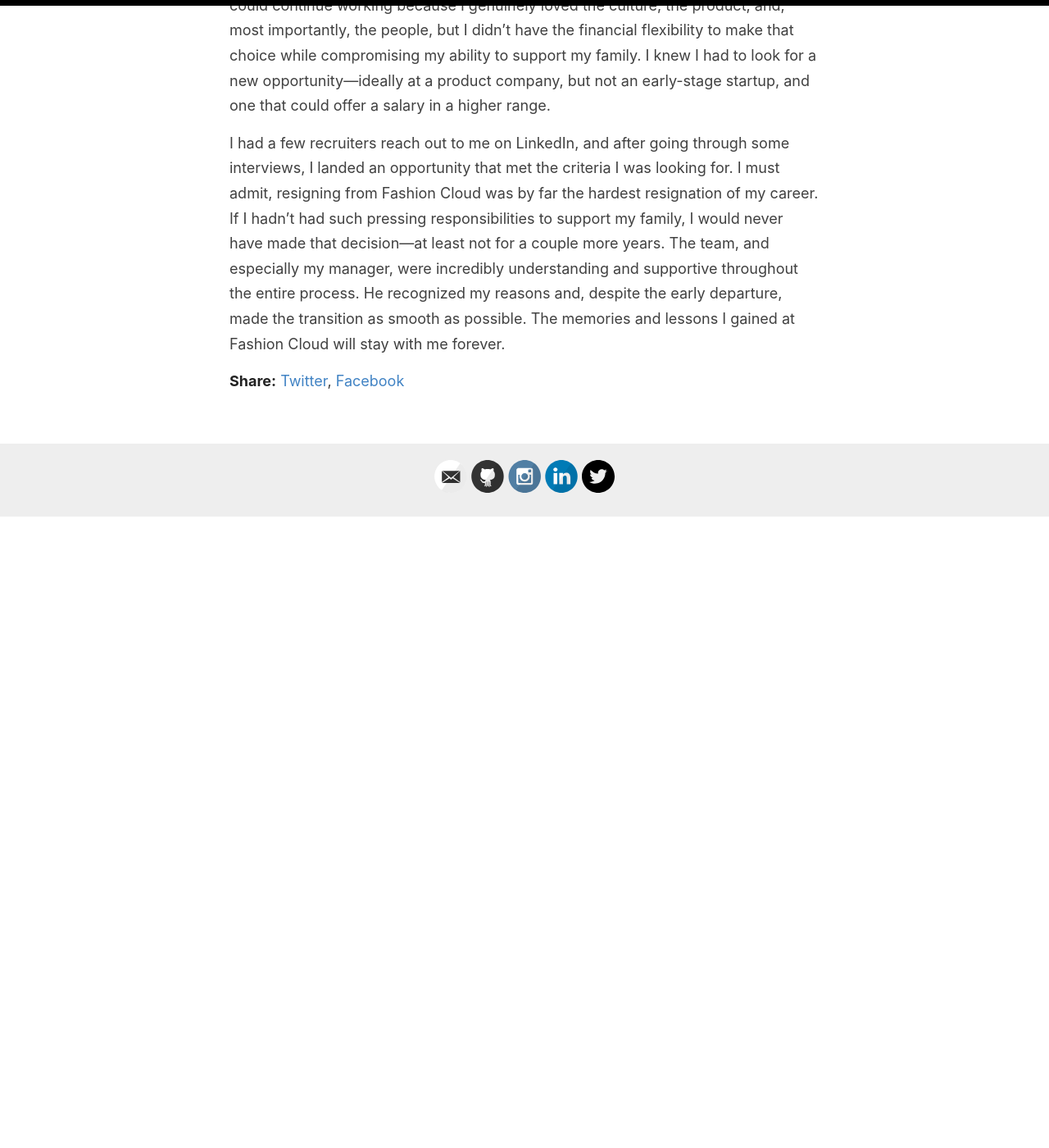
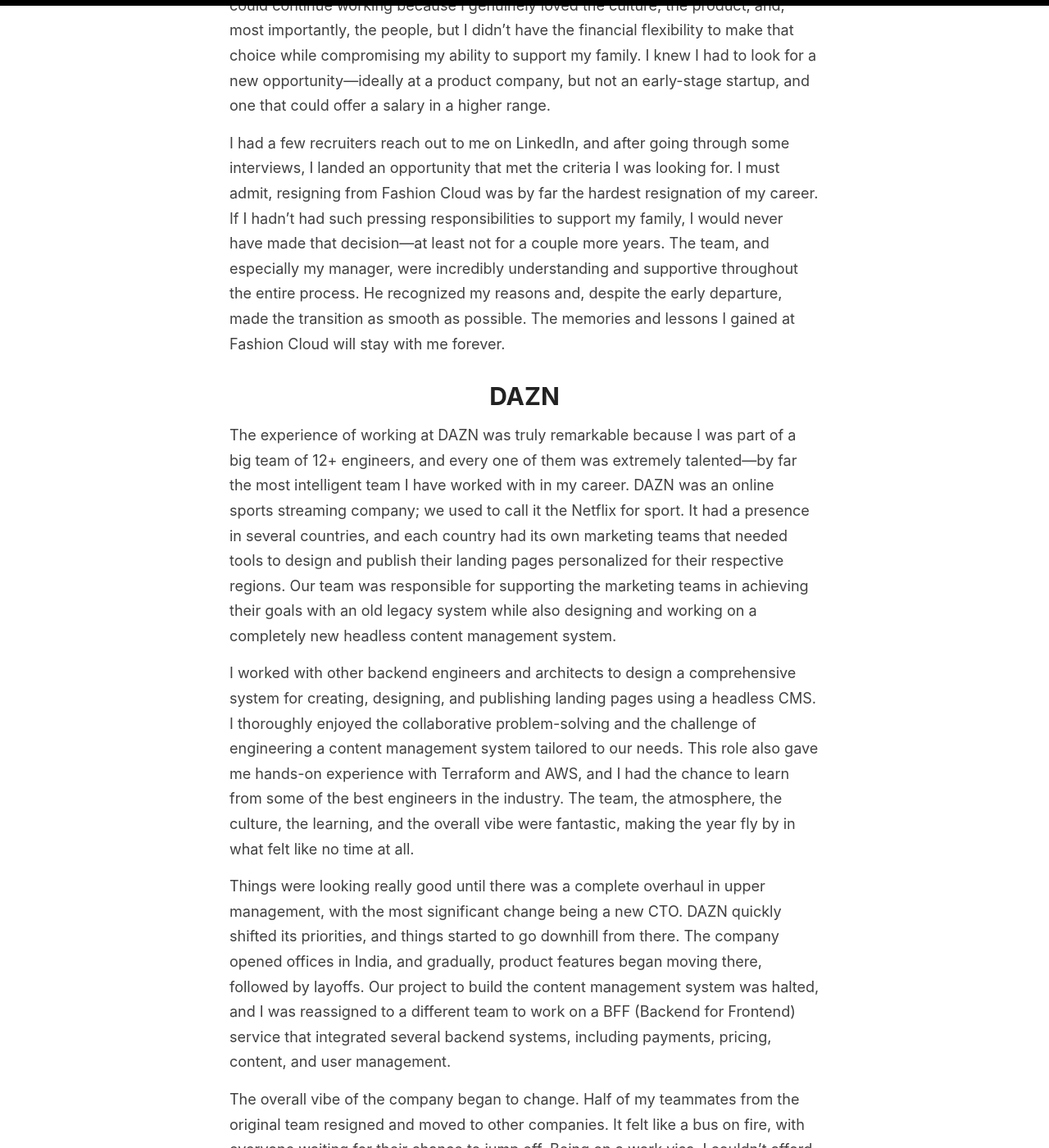
Before and after one commit to Ubaidbutt/ubaidbutt.github.io, a Jekyll site: the page built from _posts/2024-11-24-job-change.md, in a window 1280 px wide and 1400 px high, scrolled down 3601 px. Shown: the whole window at 82% size. Built offline with Jekyll 4.4.1, drawn with Linux system fonts in a browser that asks for light colours; before the commit the page ends 4231 px from its top, so only the background shows below that; some of the changed text lies outside the part shown.

Commit message:
Added DAZN

```diff
--- a/_posts/2024-11-24-job-change.md
+++ b/_posts/2024-11-24-job-change.md
@@ -40,3 +40,12 @@
 During my year-end review with my manager, I realized that salary growth within the company was very slow. Even if I were to achieve the next engineering level through hard work, the net impact on my salary would be minimal, given the salary ranges defined for different roles in the company. At that point, I faced a difficult choice: I could continue working because I genuinely loved the culture, the product, and, most importantly, the people, but I didn’t have the financial flexibility to make that choice while compromising my ability to support my family. I knew I had to look for a new opportunity—ideally at a product company, but not an early-stage startup, and one that could offer a salary in a higher range.
 
 I had a few recruiters reach out to me on LinkedIn, and after going through some interviews, I landed an opportunity that met the criteria I was looking for. I must admit, resigning from Fashion Cloud was by far the hardest resignation of my career. If I hadn’t had such pressing responsibilities to support my family, I would never have made that decision—at least not for a couple more years. The team, and especially my manager, were incredibly understanding and supportive throughout the entire process. He recognized my reasons and, despite the early departure, made the transition as smooth as possible. The memories and lessons I gained at Fashion Cloud will stay with me forever.
+
+# DAZN
+The experience of working at DAZN was truly remarkable because I was part of a big team of 12+ engineers, and every one of them was extremely talented—by far the most intelligent team I have worked with in my career. DAZN was an online sports streaming company; we used to call it the Netflix for sport. It had a presence in several countries, and each country had its own marketing teams that needed tools to design and publish their landing pages personalized for their respective regions. Our team was responsible for supporting the marketing teams in achieving their goals with an old legacy system while also designing and working on a completely new headless content management system.
+
+I worked with other backend engineers and architects to design a comprehensive system for creating, designing, and publishing landing pages using a headless CMS.  I thoroughly enjoyed the collaborative problem-solving and the challenge of engineering a content management system tailored to our needs. This role also gave me hands-on experience with Terraform and AWS, and I had the chance to learn from some of the best engineers in the industry. The team, the atmosphere, the culture, the learning, and the overall vibe were fantastic, making the year fly by in what felt like no time at all.
+
+Things were looking really good until there was a complete overhaul in upper management, with the most significant change being a new CTO. DAZN quickly shifted its priorities, and things started to go downhill from there. The company opened offices in India, and gradually, product features began moving there, followed by layoffs. Our project to build the content management system was halted, and I was reassigned to a different team to work on a BFF (Backend for Frontend) service that integrated several backend systems, including payments, pricing, content, and user management.
+
+The overall vibe of the company began to change. Half of my teammates from the original team resigned and moved to other companies. It felt like a bus on fire, with everyone waiting for their chance to jump off. Being on a work visa, I couldn’t afford the risk of being laid off, so I started searching for a new opportunity and eventually found one that seemed like a great next step. Unlike my previous resignations, this one felt more forced, as everyone knew it was coming—it was just a matter of time. The resignation process was straightforward, as half of my team had already left, and the rest were also saying their goodbyes and moving on to new adventures.
```
